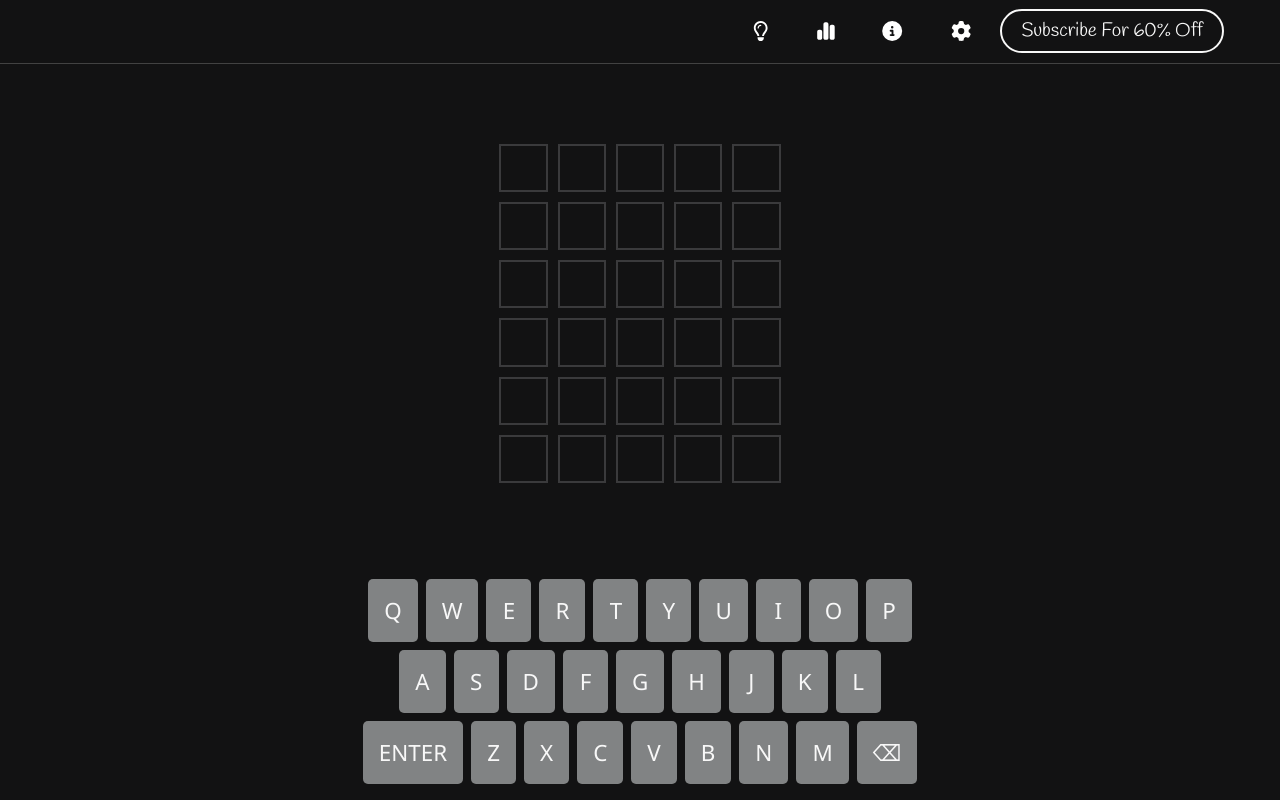
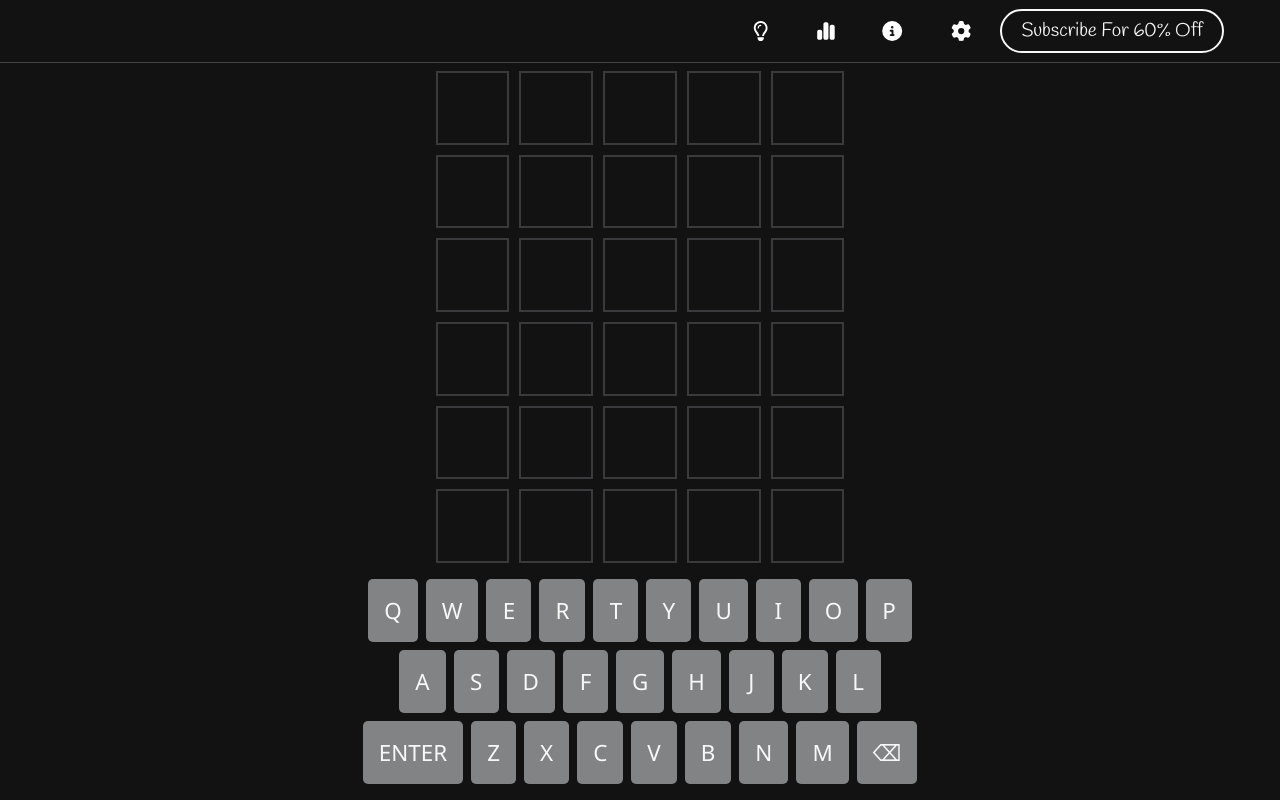
Before and after one commit to Tatsuhik-o/wordle_game, a React (Vite) app: page / in a window 1280 px wide. Built offline with nearby package versions, Linux system fonts and the light colour scheme; no server answers.

Commit message:
Updated UI

```diff
--- a/src/App.css
+++ b/src/App.css
@@ -27,11 +27,12 @@ body {
   flex-direction: column;
   justify-content: space-between;
   align-items: center;
-  gap: 5rem;
   position: relative;
+  overflow: hidden;
 }
 .words_placeholder {
-  height: 50%;
+  margin-top: 0.5rem;
+  height: 75%;
   width: 90%;
   max-width: 720px;
   display: flex;
@@ -49,3 +50,8 @@ body {
   align-items: center;
   padding: 1rem 2rem;
 }
+@media only screen and (max-width: 750px) {
+  .words_placeholder {
+    height: 50%;
+  }
+}
--- a/src/App.tsx
+++ b/src/App.tsx
@@ -168,7 +168,7 @@ function App() {
   useEffect(() => {
     const notDictDelay = setTimeout(() => {
       setNotDict(false);
-    }, 850);
+    }, 1000);
     return () => {
       clearTimeout(notDictDelay);
     };
@@ -188,7 +188,6 @@ function App() {
       );
       if (response.ok) {
         const data = await response.json();
-        console.log(data);
         wordOfTheDay.current = data.word.toLowerCase();
       }
     }
@@ -209,7 +208,8 @@ function App() {
       {gameOver && (
         <GameOver
           player={
-            state.allWords[state.currentCount - 2] === wordOfTheDay.current
+            state.allWords[state.currentCount - 2] === wordOfTheDay.current ||
+            state.allWords[state.currentCount - 1] === wordOfTheDay.current
           }
           reset={() => {
             dispatch({ type: "reset" });
--- a/src/components/NotAWord/NotAWord.module.css
+++ b/src/components/NotAWord/NotAWord.module.css
@@ -1,6 +1,6 @@
 .not_a_word {
   position: absolute;
-  top: 6rem;
+  top: 50px;
   z-index: 10;
   font-size: 1rem;
   background-color: white;
--- a/src/components/NotAWord/NotAWord.tsx
+++ b/src/components/NotAWord/NotAWord.tsx
@@ -1,5 +1,9 @@
 import styles from "./NotAWord.module.css";
 
 export default function NotAWord() {
-  return <div className={styles.not_a_word}>Not in word list</div>;
+  return (
+    <div className={styles.not_a_word}>
+      The word you submitted does not exist
+    </div>
+  );
 }
--- a/src/components/Word/Letter.module.css
+++ b/src/components/Word/Letter.module.css
@@ -1,5 +1,6 @@
 .letter {
   height: 100%;
+  min-height: 60px;
   aspect-ratio: 1;
   border: 2px solid #3a3a3c;
   color: white;
```
